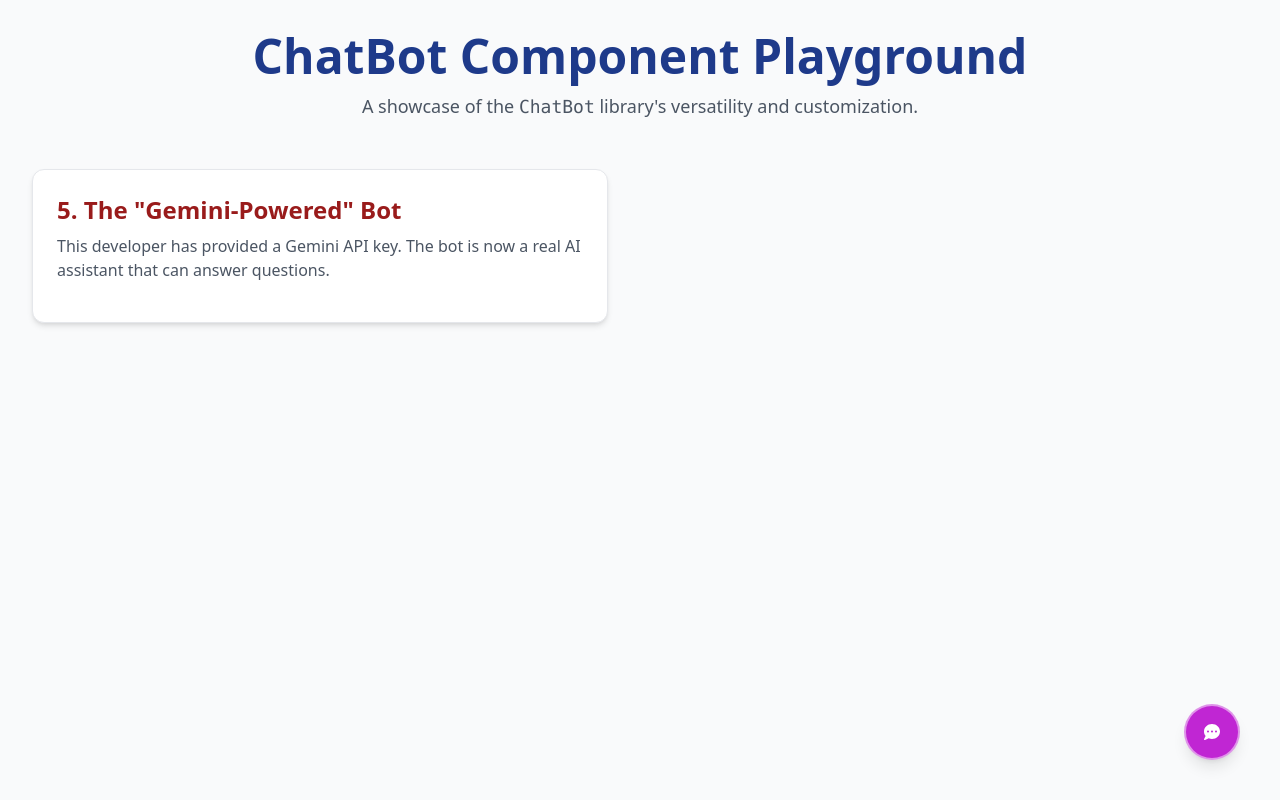
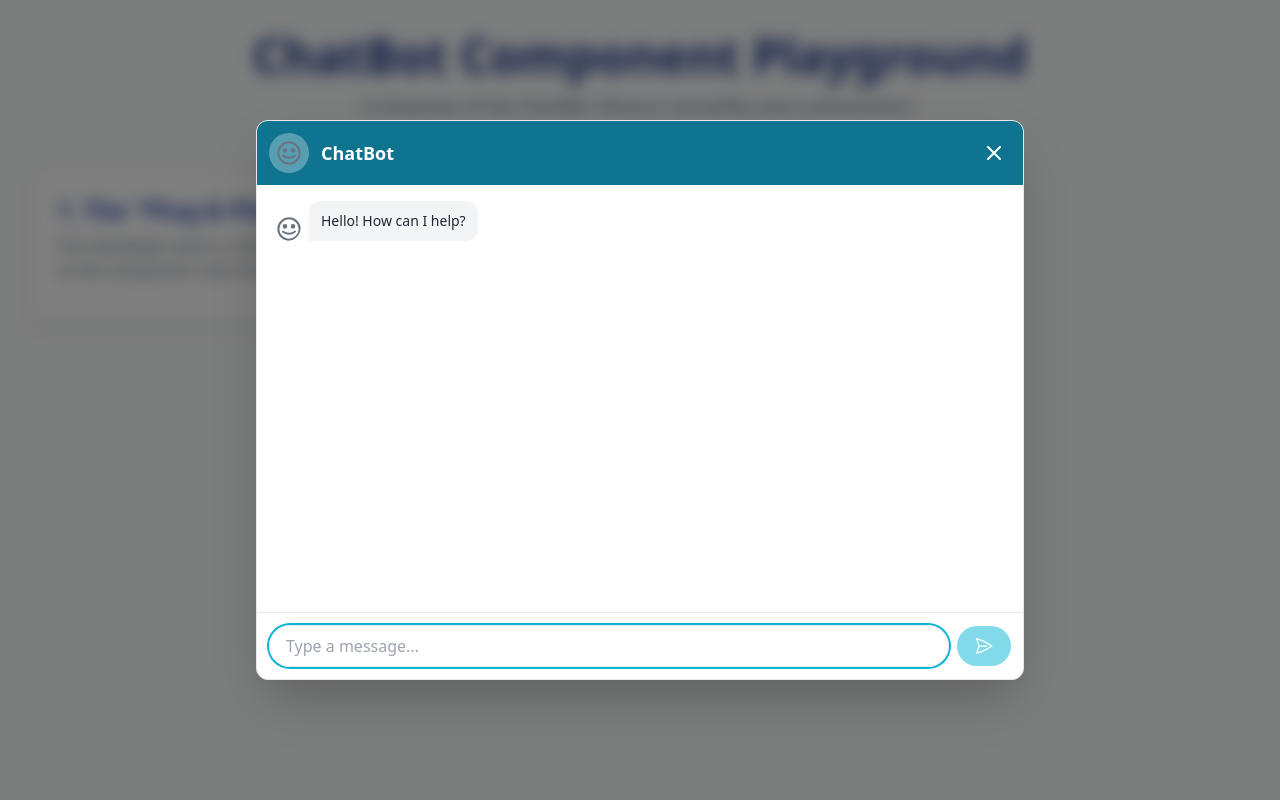
Before and after one commit to gauravRathod674/custom-chatbot, a React (Vite) app: page / in a window 1280 px wide. Both pictures are taken after a click on the button "Open Chat". Built offline with nearby package versions, Linux system fonts and the light colour scheme.

Commit message:
Added animations and models

```diff
--- a/src/App.jsx
+++ b/src/App.jsx
@@ -82,11 +82,28 @@ function App() {
       </header>
 
       <main className="grid grid-cols-1 md:grid-cols-2 gap-16 items-start">
-        {/* <div className="p-6 bg-white rounded-xl shadow-md border border-gray-200">
+        <div className="p-6 bg-white rounded-xl shadow-md border border-gray-200">
           <h2 className="text-2xl font-semibold mb-2 text-blue-800">1. The "Plug & Play" User</h2>
           <p className="mb-4 text-gray-600">This developer wants a chatbot that just works. No props are passed, so the component uses its beautiful, built-in defaults.</p>
-          <ChatBot />
-        </div> */}
+          <ChatBot  theme={{
+              window: {
+                placement: "center",
+                // You can still override the larger default size if you want
+                width: "60vw",
+                height: "70vh",
+                backdrop: true,
+                backdropColor: "rgba(0, 0, 0, 0.5)",
+                backdropBlur: "8px",
+
+                scrollbarThumbColor: "#0891b2", // A darker cyan
+                scrollbarTrackColor: "#f0f9ff", // A very light blue
+              },
+              launcher: { backgroundColor: "#0e7490" },
+              header: { backgroundColor: "#0e7490" },
+              messages: { userBackgroundColor: "#06b6d4", animation: "typing" },
+              input: { focusRingColor: "#06b6d4" },
+            }}/>
+        </div>
         {/*
         <div className="p-6 bg-white rounded-xl shadow-md border border-gray-200">
           <h2 className="text-2xl font-semibold mb-2 text-green-800">2. The "Minimalist" User</h2>
@@ -122,7 +139,7 @@ function App() {
           />
         </div> */}
 
-        <div className="p-6 bg-white rounded-xl shadow-md border border-gray-200">
+        {/* <div className="p-6 bg-white rounded-xl shadow-md border border-gray-200">
           <h2 className="text-2xl font-semibold mb-2 text-red-800">5. The "Gemini-Powered" Bot</h2>
           <p className="mb-4 text-gray-600">This developer has provided a Gemini API key. The bot is now a real AI assistant that can answer questions.</p>
           <ChatBot
@@ -139,13 +156,10 @@ function App() {
               input: { focusRingColor: '#c026d3' }
             }}
           />
-        </div>
+        </div> */}
 
         {/* <div className="p-6 bg-white rounded-xl shadow-md border border-gray-200">
-          <h2 className="text-2xl font-semibold mb-2 text-red-800">
-            {" "}
-          Chatbot
-          </h2>
+          <h2 className="text-2xl font-semibold mb-2 text-red-800"> Chatbot</h2>
           <p className="mb-4 text-gray-600">
             This developer has provided a Gemini API key. The bot is now a real
             AI assistant that can answer questions.
@@ -154,6 +168,7 @@ function App() {
             botName="Central Intelligence"
             welcomeMessage="Welcome to the main event. I have your full attention now. What can I do for you?"
             geminiApiKey={GEMINI_API_KEY}
+            geminiModelName="gemini-2.5-pro"
             theme={{
               window: {
                 placement: "center",
@@ -169,7 +184,7 @@ function App() {
               },
               launcher: { backgroundColor: "#0e7490" },
               header: { backgroundColor: "#0e7490" },
-              messages: { userBackgroundColor: "#06b6d4" },
+              messages: { userBackgroundColor: "#06b6d4", animation: "typing" },
               input: { focusRingColor: "#06b6d4" },
             }}
           />
--- a/src/components/ChatBot.jsx
+++ b/src/components/ChatBot.jsx
@@ -33,6 +33,7 @@ import ReactMarkdown from "react-markdown";
  * @property {boolean} messages.showAvatars - Whether to show avatars next to messages.
  * @property {string} messages.bubbleShape - Shape of the message bubbles ('rounded', 'square').
  * @property {boolean} messages.bubblePointer - Whether to show a pointer on the message bubble.
+ * @property {('fade-in' | 'typing' | 'none')} [messages.animation='fade-in'] - Animation for new bot messages.
  * @property {Object} input - Input area styles.
  * @property {string} input.backgroundColor - Background color for the input bar.
  * @property {string} input.textColor - Text color for the input field.
@@ -113,6 +114,101 @@ const TypingIndicator = () => (
   </div>
 );
 
+// --- Animation Components ---
+const DynamicTypingEffect = ({ fullText, onComplete }) => {
+  const safeText = typeof fullText === "string" ? fullText : "";
+  const [textToDisplay, setTextToDisplay] = useState("");
+
+  useEffect(() => {
+    if (safeText.length === 0) {
+      onComplete?.();
+      return;
+    }
+
+    let i = 0;
+    setTextToDisplay("");
+
+    const intervalId = setInterval(() => {
+      if (i < safeText.length) {
+        const nextChar = safeText.charAt(i);
+        setTextToDisplay((prev) => prev + nextChar);
+        i++;
+      } else {
+        clearInterval(intervalId);
+        onComplete?.();
+      }
+    }, 25); // smoother, faster feel
+
+    return () => clearInterval(intervalId);
+  }, [safeText, onComplete]);
+
+  return (
+    <div
+      className="prose prose-sm max-w-none text-inherit prose-p:my-0 prose-headings:my-2 prose-ul:my-1 prose-li:my-0.5"
+      style={{ color: "inherit" }}
+    >
+      <ReactMarkdown>{textToDisplay || ""}</ReactMarkdown>
+    </div>
+  );
+};
+
+
+const AnimatedResponseMessage = ({ text, animationType }) => {
+  const markdownClasses =
+    "prose prose-sm max-w-none text-inherit prose-p:my-0 prose-headings:my-2 prose-ul:my-1 prose-li:my-0.5";
+
+  switch (animationType) {
+    case "typing":
+      return <DynamicTypingEffect fullText={text} />;
+    case "fade-in":
+      return (
+        <motion.div
+          initial={{ opacity: 0, y: 10 }}
+          animate={{ opacity: 1, y: 0 }}
+          transition={{ duration: 1.5, ease: "easeOut" }}
+        >
+          <div className={markdownClasses}><ReactMarkdown>{text}</ReactMarkdown></div>
+        </motion.div>
+      );
+    case "slide-up":
+      return (
+        <motion.div
+          initial={{ y: 50, opacity: 0 }}
+          animate={{ y: 0, opacity: 1 }}
+          transition={{ duration: 0.7, ease: "anticipate" }}
+        >
+          <div className={markdownClasses}><ReactMarkdown>{text}</ReactMarkdown></div>
+        </motion.div>
+      );
+    case "zoom-in":
+      return (
+        <motion.div
+          initial={{ scale: 0.5, opacity: 0 }}
+          animate={{ scale: 1, opacity: 1 }}
+          transition={{ duration: 1, ease: "backOut" }}
+        >
+          <div className={markdownClasses}><ReactMarkdown>{text}</ReactMarkdown></div>
+        </motion.div>
+      );
+    case "flip":
+      return (
+        <motion.div
+          initial={{ rotateX: -90, opacity: 0 }}
+          animate={{ rotateX: 0, opacity: 1 }}
+          transition={{ duration: 1, ease: "easeOut" }}
+          style={{ transformPerspective: 400 }}
+        >
+          <div className={markdownClasses}><ReactMarkdown>{text}</ReactMarkdown></div>
+        </motion.div>
+      );
+    default:
+      // 'none' or unknown: just render statically
+      return (
+        <div className={markdownClasses}><ReactMarkdown>{text}</ReactMarkdown></div>
+      );
+  }
+};
+
 const formatHistoryForApi = (messages) => {
   const history = [];
   if (!messages || messages.length === 0) {
@@ -176,6 +272,7 @@ const ChatBot = ({
   onSend = () => {},
   theme = {},
   geminiApiKey,
+  geminiModelName = "gemini-2.5-flash",
   messages: controlledMessages, // This is for the "Power User" case
 }) => {
   const [chatbotId] = useState(
@@ -203,12 +300,14 @@ const ChatBot = ({
     if (!geminiApiKey) return null;
     try {
       const genAI = new GoogleGenerativeAI(geminiApiKey);
-      return genAI.getGenerativeModel({ model: "gemini-2.5-flash" });
+      return genAI.getGenerativeModel({
+        model: geminiModelName || "gemini-2.5-flash",
+      });
     } catch (error) {
       console.error("Failed to initialize Gemini:", error);
       return null;
     }
-  }, [geminiApiKey]);
+  }, [geminiApiKey, geminiModelName]);
 
   // --- Theming Engine ---
   const mergedTheme = useMemo(() => {
@@ -236,6 +335,7 @@ const ChatBot = ({
         showAvatars: true,
         bubbleShape: "rounded",
         bubblePointer: true,
+        animation: "fade-in",
       },
       input: {
         backgroundColor: "#ffffff",
@@ -402,7 +502,6 @@ const ChatBot = ({
     if (geminiModel) {
       setIsBotTyping(true);
       try {
-        // **FIX**: Use the new helper function to format history
         const chatHistory = formatHistoryForApi(newMessages);
 
         // The last message is the new user input, which should not be in the history.
@@ -414,7 +513,9 @@ const ChatBot = ({
         const result = await chat.sendMessage(lastUserMessage);
 
         const response = await result.response;
-        const text = response.text();
+        const text = (await response.text()) || "(no response)";
+        console.log("BOT RESPONSE TEXT =>", text);
+
         const botResponse = { id: Date.now() + 1, text, sender: "bot" };
         setMessages((prev) => [...prev, botResponse]);
       } catch (error) {
@@ -433,7 +534,7 @@ const ChatBot = ({
       setTimeout(() => {
         const defaultBotResponse = {
           id: Date.now() + 1,
-          text: `You said: "${trimmedInput}"`,
+          text: `You said: "${trimmedInput}"`, // ✅ Fixed template
           sender: "bot",
         };
         setMessages((prev) => [...prev, defaultBotResponse]);
@@ -520,6 +621,7 @@ const ChatBot = ({
       <AnimatePresence>
         {isOpen && isCenterPlacement && mergedTheme.window.backdrop && (
           <motion.div
+            key="chatbot-backdrop"
             initial={{ opacity: 0 }}
             animate={{ opacity: 1 }}
             exit={{ opacity: 0 }}
@@ -536,6 +638,7 @@ const ChatBot = ({
 
         {isOpen && (
           <div
+            key="chatbot-window"
             ref={windowRef}
             aria-modal="true"
             role="dialog"
@@ -601,9 +704,15 @@ const ChatBot = ({
               aria-live="polite"
               className="chatbot-message-list flex-1 p-4 overflow-y-auto space-y-4"
             >
-              {messages.map((msg) => (
-                <div
+              <AnimatePresence initial={false}>
+                {messages.map((msg, index) => (
+                  <motion.div
                     key={msg.id}
+                    layout
+                    initial={{ opacity: 0, y: 20 }}
+                    animate={{ opacity: 1, y: 0 }}
+                    exit={{ opacity: 0, y: -10 }}
+                    transition={{ duration: 0.3, ease: "easeOut" }}
                     className={`flex items-end max-w-[85%] gap-2 ${
                       msg.sender === "user"
                         ? "ml-auto flex-row-reverse"
@@ -617,7 +726,11 @@ const ChatBot = ({
                         )}
                       </div>
                     )}
-                  <div
+                    {/* ✨✨ KEY CHANGE HERE ✨✨ */}
+                    {/* The message bubble is now a motion.div with the layout prop */}
+                    <motion.div
+                      layout="position"
+                      transition={{ duration: 0.2, ease: "easeOut" }}
                       className={`px-3 py-2 ${
                         bubbleShapeClasses[mergedTheme.messages.bubbleShape] ||
                         bubbleShapeClasses.rounded
@@ -641,18 +754,30 @@ const ChatBot = ({
                         fontSize: "var(--chatbot-msg-font-size)",
                       }}
                     >
+                      {msg.sender === "bot" && index === messages.length - 1 ? (
+                        <AnimatedResponseMessage
+                          text={msg.text}
+                          animationType={mergedTheme.messages.animation}
+                        />
+                      ) : (
                         <div
                           className="prose prose-sm max-w-none text-inherit prose-p:my-0 prose-headings:my-2 prose-ul:my-1 prose-li:my-0.5"
-                      style={{ color: "inherit" }} // Ensures prose color matches bot/user text color
+                          style={{ color: "inherit" }}
                         >
                           <ReactMarkdown>{msg.text}</ReactMarkdown>
                         </div>
-                  </div>
-                </div>
+                      )}
+                    </motion.div>
+                  </motion.div>
                 ))}
+              </AnimatePresence>
               {/* **FIX**: Check the combined typing status */}
               {totalTypingStatus && (
-                <div className="flex items-end max-w-[85%] gap-2 mr-auto">
+                <div
+                  key="typing-indicator"
+                  className="flex items-end max-w-[85%] gap-2 mr-auto"
+                >
+                  {" "}
                   {mergedTheme.messages.showAvatars && (
                     <div className="w-7 h-7 rounded-full flex-shrink-0 overflow-hidden">
                       {renderAvatar(botAvatar)}
```
Lines whose indentation alone changed are shown as unchanged.
